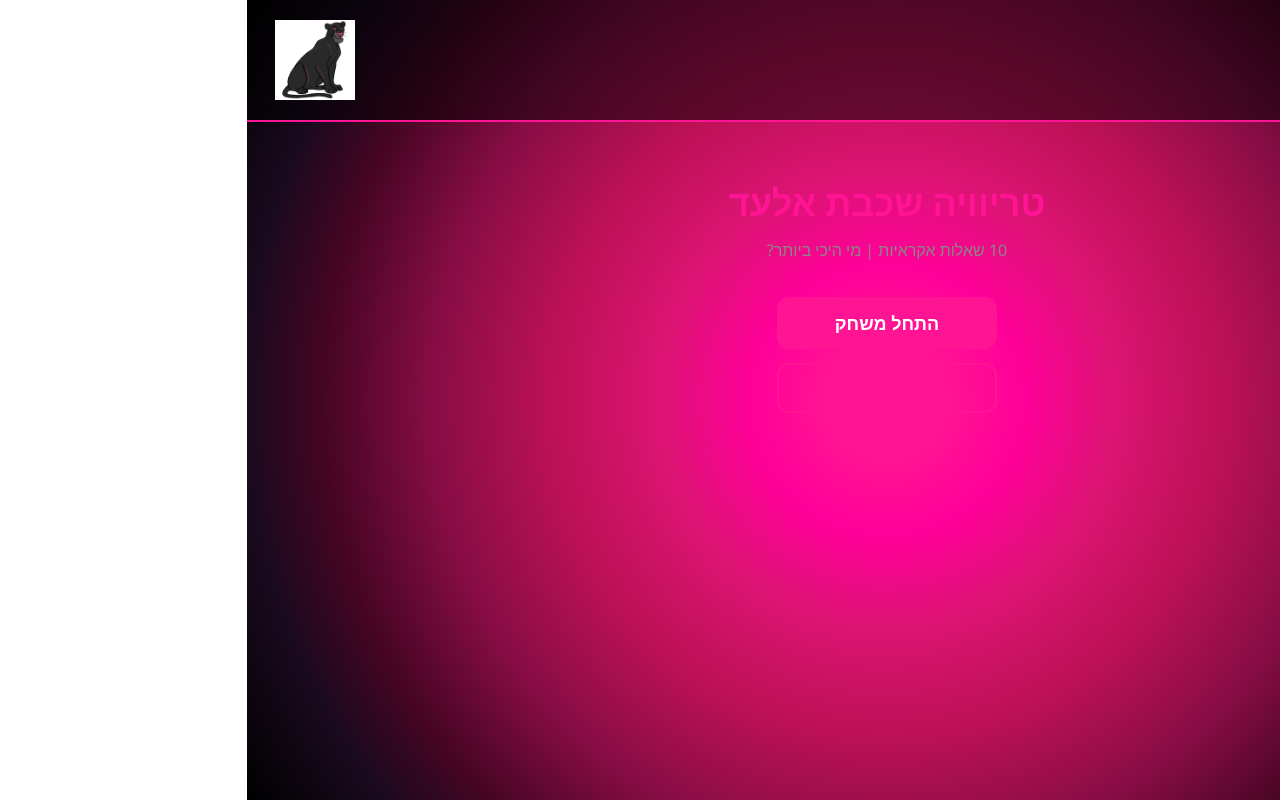
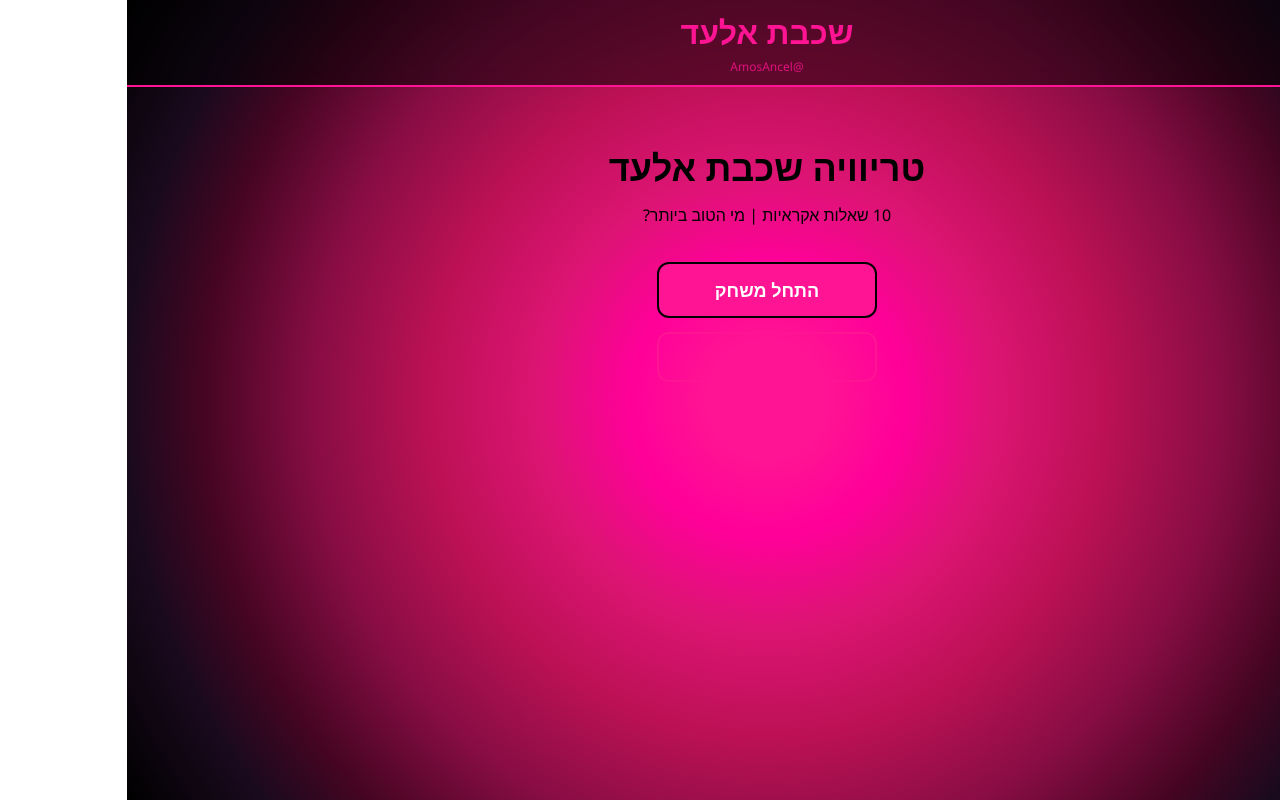
Before and after one commit to ancelamos-tech/safari_elad, a React (Vite) app: page / in a window 1280 px wide. Built offline with nearby package versions, Linux system fonts and the light colour scheme.

Commit message:
fix text visibility and remove images

```diff
--- a/src/App.css
+++ b/src/App.css
@@ -16,7 +16,7 @@
 .btn {
   background: #ff1493;
   color: #fff;
-  border: none;
+  border: 2px solid #000000;
   border-radius: 12px;
   padding: 14px 32px;
   font-size: 18px;
@@ -42,3 +42,20 @@
 }
 
 .btn-outline:hover { background: rgba(236,72,153,0.1); }
+
+.header-text {
+  text-align: center;
+  color: #ff1493;
+}
+
+.header-text h1 {
+  font-size: 32px;
+  font-weight: bold;
+  margin: 0;
+}
+
+.header-text p {
+  font-size: 12px;
+  margin: 5px 0 0 0;
+  opacity: 0.8;
+}
--- a/src/components/Header.jsx
+++ b/src/components/Header.jsx
@@ -3,7 +3,7 @@ export default function Header() {
     <header style={{
       display: 'flex',
       alignItems: 'center',
-      justifyContent: 'space-between',
+      justifyContent: 'center',
       padding: '10px 28px',
       background: 'rgba(0,0,0,0.5)',
       borderBottom: '2px solid #ff1493',
@@ -12,8 +12,10 @@ export default function Header() {
       zIndex: 100,
       backdropFilter: 'blur(10px)',
     }}>
-      <img src="/safari_elad/images/text-logo.png" alt="שכבת אלעד" style={{ height: 100, objectFit: 'contain' }} />
-      <img src="/safari_elad/images/panther-logo.png" alt="פנתר" style={{ height: 80, objectFit: 'contain' }} />
+      <div className="header-text">
+        <h1>שכבת אלעד</h1>
+        <p>@AmosAncel</p>
+      </div>
     </header>
   )
 }
--- a/src/components/StartScreen.jsx
+++ b/src/components/StartScreen.jsx
@@ -6,10 +6,10 @@ export default function StartScreen({ onStart }) {
 
   return (
     <div style={{ textAlign: 'center', maxWidth: 480, width: '100%' }}>
-      <h1 style={{ fontSize: 36, fontWeight: 800, color: '#ff1493', margin: '32px 0 12px' }}>
+      <h1 style={{ fontSize: 36, fontWeight: 800, color: '#000000', margin: '32px 0 12px' }}>
         טריוויה שכבת אלעד
       </h1>
-      <p style={{ color: '#888', marginBottom: 36 }}>10 שאלות אקראיות | מי היכי ביותר?</p>
+      <p style={{ color: '#000000', marginBottom: 36 }}>10 שאלות אקראיות | מי הטוב ביותר?</p>
       <div style={{ display: 'flex', flexDirection: 'column', gap: 14, alignItems: 'center' }}>
         <button className="btn" onClick={onStart} style={{ width: 220 }}>התחל משחק</button>
         <button className="btn-outline" onClick={() => setShowBoard(v => !v)} style={{ width: 220 }}>
```
